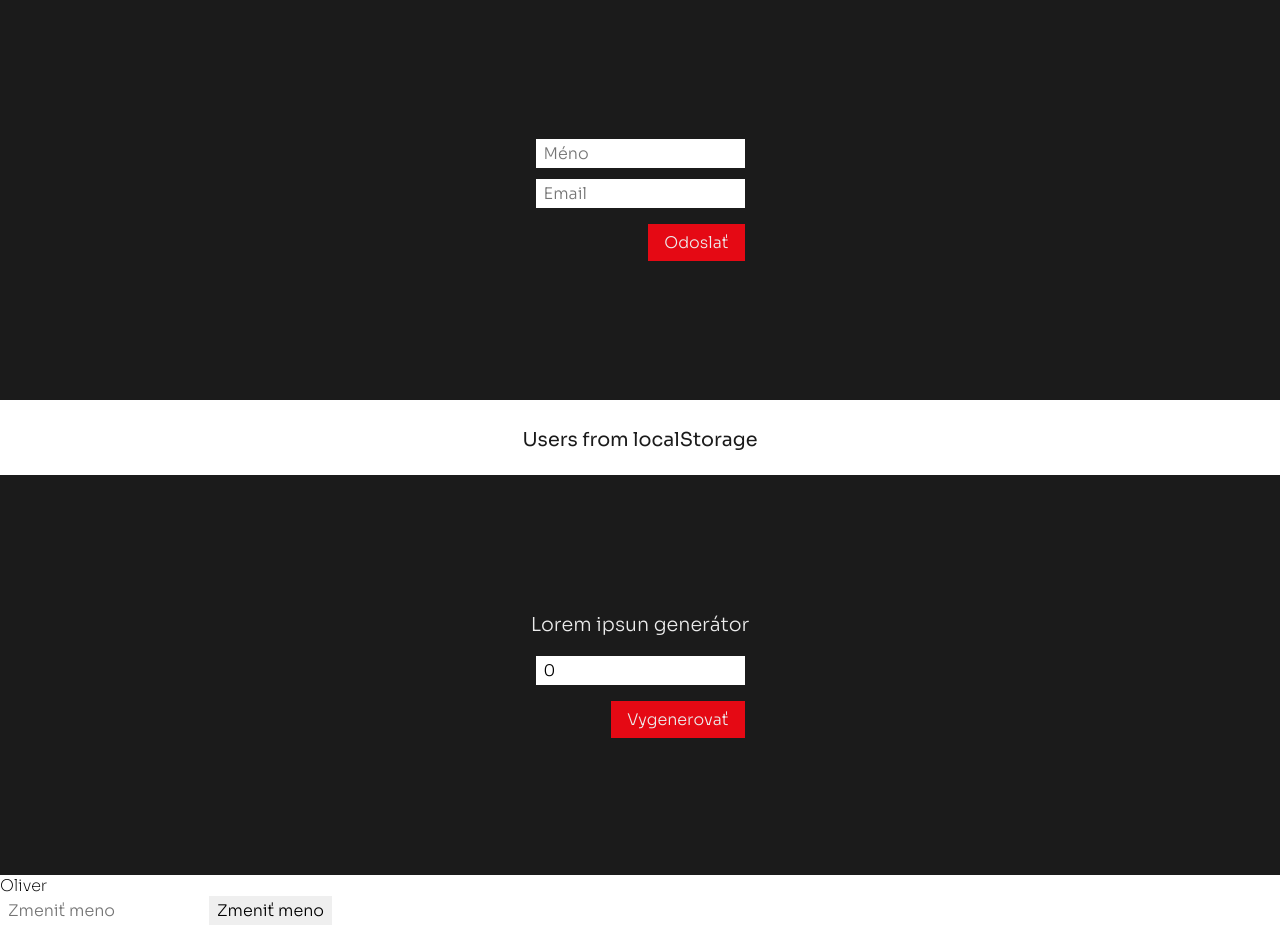
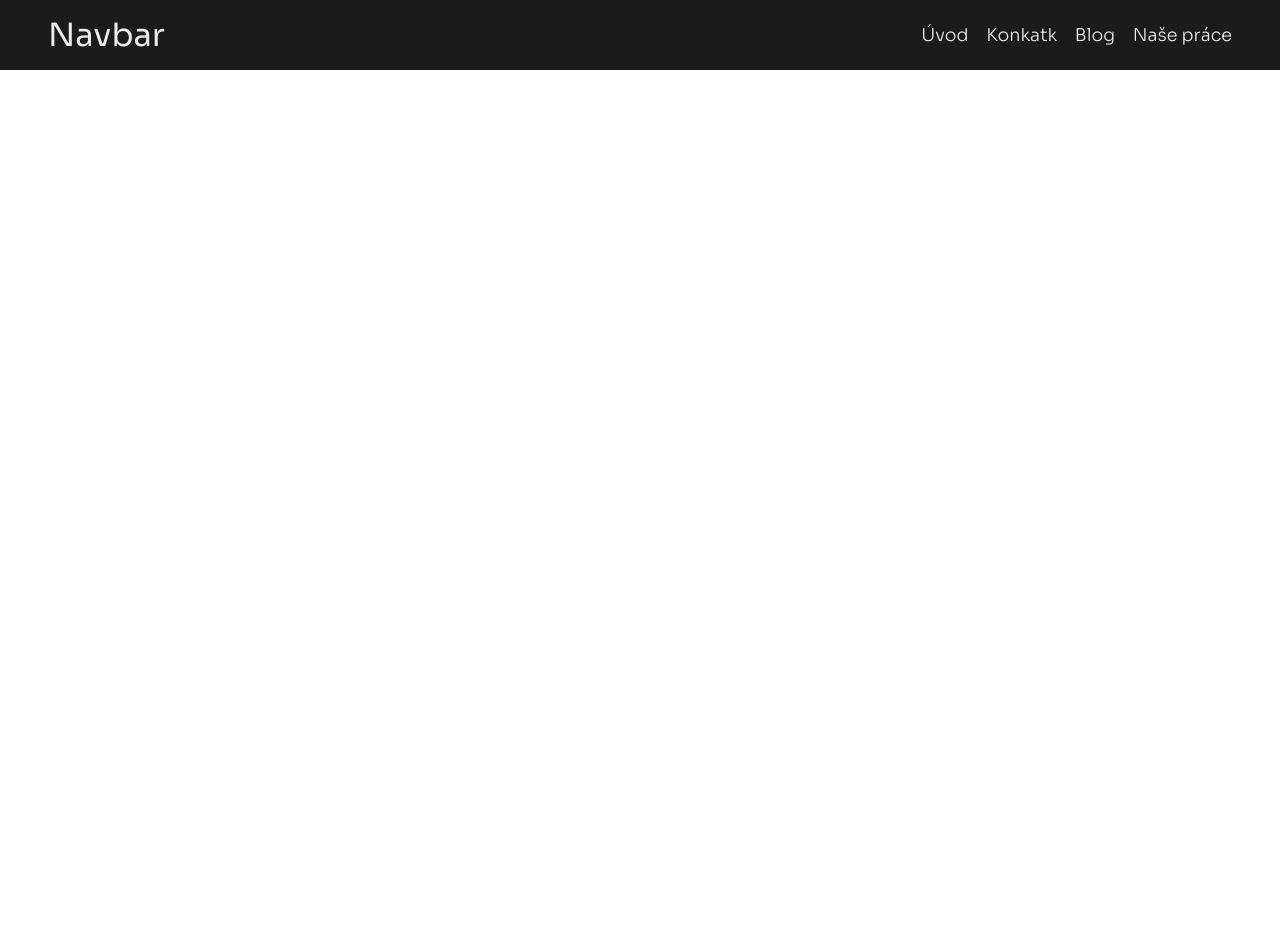
Before and after one commit to OliverSla/React-2, a React (Vite) app: page / in a window 1280 px wide. After the commit the page ends 800 px from the top, so only its background shows below. Built offline with nearby package versions, Linux system fonts and the light colour scheme.

Commit message:
React 2 - header navbar

```diff
--- a/package.json
+++ b/package.json
@@ -12,6 +12,7 @@
   "dependencies": {
     "react": "^18.2.0",
     "react-dom": "^18.2.0",
+    "react-icons": "^4.11.0",
     "uuid": "^9.0.1"
   },
   "devDependencies": {
--- a/src/App.jsx
+++ b/src/App.jsx
@@ -1,13 +1,15 @@
 import Form from './components/Form'
 import LoremIpsunGenerator from './components/LoremIpsunGenerator';
+import Navbar from './components/Navbar';
 import UseRefHook from './components/UseRefHook';
 
 function App() {
   return (
     <>
-  <Form />
+  {/* <Form />
   <LoremIpsunGenerator />
-  <UseRefHook />
+  <UseRefHook /> */}
+  <Navbar />
     </>
   );
 }
--- /dev/null
+++ b/src/components/Navbar.jsx
@@ -0,0 +1,43 @@
+import { useState, useRef, useEffect} from "react";
+import navbarData from "../data/navbarData";
+import { CiMenuFries } from "react-icons/ci";
+
+function Navbar() {
+
+const [navbarUl, setNavbarUl] = useState(false);
+
+
+const hamburgerHandler = () => {
+    setNavbarUl(!navbarUl);
+}
+
+  return (
+    <header>
+      <div className="header_left">
+        <div className="header_left_logo">
+          <p>Navbar</p>
+        </div>
+      </div>
+      <div className="header_right">
+          <CiMenuFries
+            className="header_navbar_hamburger"
+            onClick={hamburgerHandler}
+          />
+        <div className="header_navbar">
+          <ul className={`${navbarUl ? 'show' : 'hide'}`}>
+            {navbarData.map((item, index) => {
+              const { id, title, link } = item;
+              return (
+                <li key={id} className="navbar_item">
+                  <a href={link}>{title}</a>
+                </li>
+              );
+            })}
+          </ul>
+        </div>
+      </div>
+    </header>
+  );
+}
+
+export default Navbar;
--- a/src/components/UseRefHook.jsx
+++ b/src/components/UseRefHook.jsx
@@ -7,11 +7,15 @@ const UseRefHook = () => {
   const formSubmit = (e) => {
     e.preventDefault();
 
-    inputRef.current.textContent = name;
-    inputRef.current.style.fontSize = "2em";
-    inputRef.current.style.color = "green";
-    inputRef.current.style.margin = "50px";
-    inputRef.current.style.textTransform = "uppercase";
+    if (name.length !== 0) {
+      inputRef.current.textContent = name;
+      inputRef.current.style.fontSize = "2em";
+      inputRef.current.style.color = "green";
+      inputRef.current.style.margin = "50px";
+      inputRef.current.style.textTransform = "uppercase";
+    } else {
+      return null;
+    }
 
     setName("");
   };
--- /dev/null
+++ b/src/data/navbarData.js
@@ -0,0 +1,27 @@
+import { v4 as uuidv4 } from "uuid";
+
+const navbarData = [
+  {
+    id: uuidv4(),
+    title: "Úvod",
+    link: "/",
+  },
+  {
+    id: uuidv4(),
+    title: "Konkatk",
+    link: "/",
+  },
+  {
+    id: uuidv4(),
+    title: "Blog",
+    link: "/",
+  },
+  {
+    id: uuidv4(),
+    title: "Naše práce",
+    link: "/",
+  },
+];
+
+
+export default navbarData;
--- a/src/index.css
+++ b/src/index.css
@@ -42,7 +42,7 @@ input {
   background-color: var(--black_background);
 }
 
-.formular form input[type="text"] {
+form input[type="text"] {
   margin-bottom: 0.7em;
 }
 
@@ -103,7 +103,7 @@ input {
   font-size: 1.2em;
 }
 
-.loremIpsunGenerator{
+.loremIpsunGenerator {
   display: flex;
   justify-content: center;
   align-items: center;
@@ -114,19 +114,19 @@ input {
   background-color: var(--black_background);
 }
 
-.loremIpsunGenerator h2{
+.loremIpsunGenerator h2 {
   margin-bottom: 1em;
   font-size: 1.2em;
   font-weight: 300;
 }
 
-.loremIpsunGenerator form{
+.loremIpsunGenerator form {
   display: flex;
   flex-direction: column;
   align-items: flex-end;
 }
 
-.loremIpsunGenerator form input[type="submit"] {
+form input[type="submit"] {
   cursor: pointer;
   padding: 8px 16px;
   color: var(--primary_color);
@@ -134,7 +134,7 @@ input {
   margin-top: 1em;
 }
 
-.generatorResult{
+.generatorResult {
   flex-direction: column;
   display: flex;
   align-items: center;
@@ -142,15 +142,97 @@ input {
   max-width: 100vw;
 }
 
-.oneParagraph{
+.oneParagraph {
   width: 100%;
   background-color: antiquewhite;
   margin: 1em;
   padding: 2em;
 }
 
-.oneParagraph p{
+.oneParagraph p {
   font-size: 1em;
   font-weight: 400;
   margin-bottom: 1em;
 }
+
+
+
+/* navbar */
+
+header{
+  display: flex;
+  width: 100vw;
+  min-height: 70px;
+  background-color: var(--black_background);
+  flex-direction: row;
+  padding: 0px 48px;
+  align-items: center;
+  justify-content: space-between;
+}
+
+.header_left_logo p{
+  font-weight: 400;
+  font-size: 2em;
+  color: var(--primary_color);
+}
+
+.header_navbar {
+  display: flex;
+  flex-direction: row;
+}
+
+.header_navbar ul {
+  display: flex;
+  flex-direction: row;
+}
+
+a{
+  text-decoration: none;
+}
+
+.header_navbar ul .navbar_item a{
+  font-weight: 300;
+  margin-left: 1em;
+  font-size: 1.1em;
+  color: var(--primary_color);
+  cursor: pointer;
+  color: var(--primary_color);
+}
+
+.header_navbar_hamburger{
+  display: none;
+}
+
+@media (max-width: 700px){
+
+
+  .hide{
+    display: none!important;
+    transition: ease-in-out 0.5s;
+  }
+
+  .show{
+    justify-content: center;
+    background-color: var(--black_background);
+    flex-direction: column!important;
+    left: 0;
+    margin-top: 20px;
+    display: flex!important;
+    position: absolute!important;
+    height: 200px;
+    width: 100%;
+    padding-left: 30px;
+  }
+
+  .navbar_item{
+    padding-top: 14px;
+  }
+
+  .header_navbar_hamburger{
+    cursor: pointer;
+    display: flex;
+    color: var(--primary_color);
+    font-size: 1.5em;
+  }
+
+}
```
Also changed, not shown: 1 other file (tests, documents, lock files or other folders).
